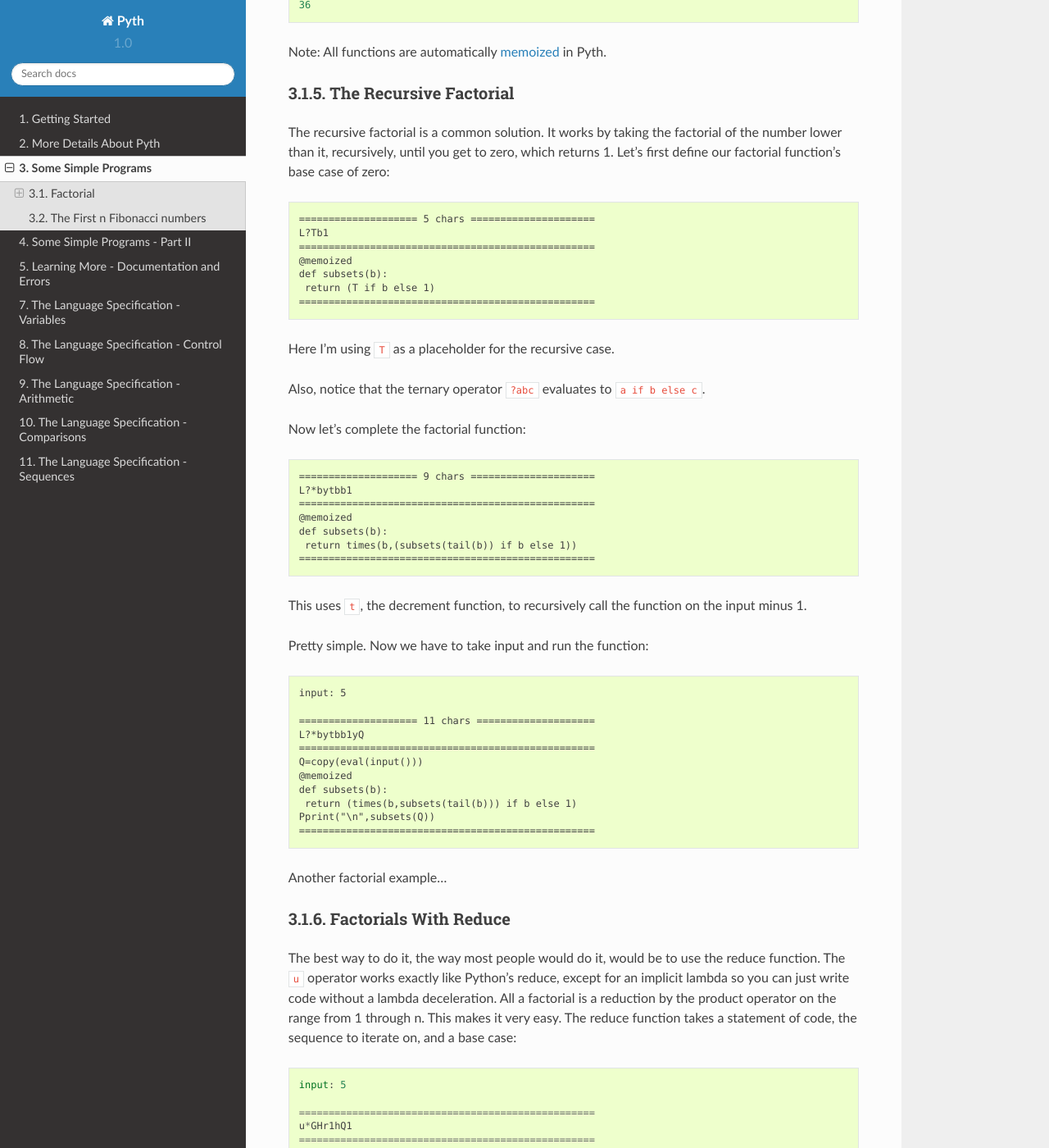
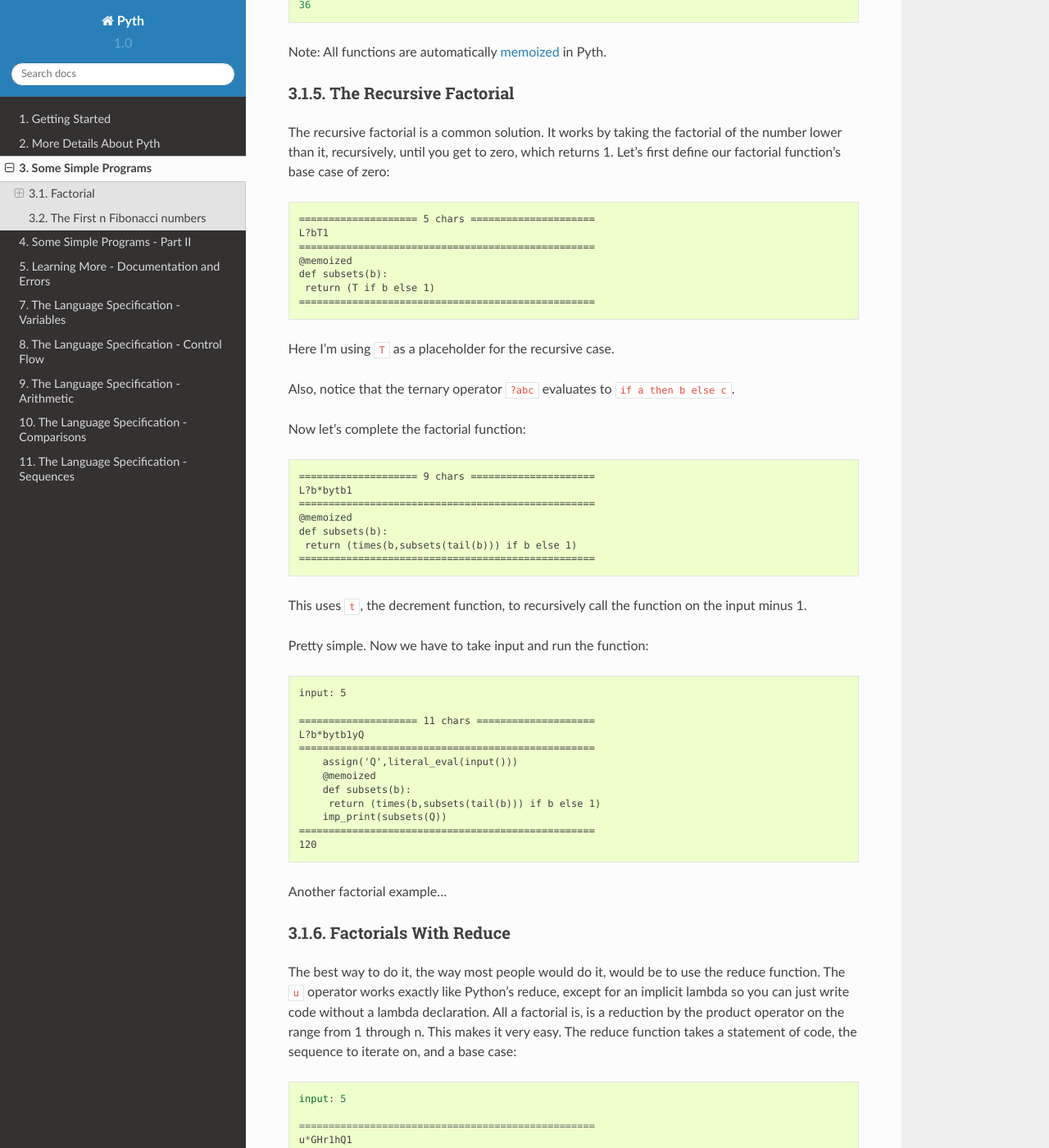
Before and after one commit to isaacg1/pyth, a Sphinx documentation site: the page built from docs/simple-programs.rst, in a window 1280 px wide and 1400 px high, scrolled down 6091 px. Shown: the whole window at 82% size. Built offline with Sphinx 7.4.7 and the Read the Docs theme 2.0.0, drawn with Linux system fonts in a browser that asks for light colours; pages that are not in the unit, such as notebooks, are missing from menus; some of the changed text lies outside the part shown.

Commit message:
Fixed excercises to reflect latest version.
The way `?`, `A` and `.x` has changed and this causes the examples to not function properly. I've corrected them, except the one that uses `.x` because I don't know how.

```diff
--- a/docs/simple-programs.rst
+++ b/docs/simple-programs.rst
@@ -270,7 +270,7 @@
 The recursive factorial is a common solution. It works by taking the factorial of the number lower than it, recursively, until you get to zero, which returns 1. Let's first define our factorial function's base case of zero::
 
     ==================== 5 chars =====================
-    L?Tb1
+    L?bT1
     ==================================================
     @memoized
     def subsets(b):
@@ -279,16 +279,16 @@
 
 Here I'm using ``T`` as a placeholder for the recursive case.
 
-Also, notice that the ternary operator ``?abc`` evaluates to ``a if b else c``.
+Also, notice that the ternary operator ``?abc`` evaluates to ``if a then b else c``.
 
 Now let's complete the factorial function::
 
     ==================== 9 chars =====================
-    L?*bytbb1
+    L?b*bytb1
     ==================================================
     @memoized
     def subsets(b):
-     return times(b,(subsets(tail(b)) if b else 1))
+     return (times(b,subsets(tail(b))) if b else 1)
     ==================================================
 
 This uses ``t``, the decrement function, to recursively call the function on the input minus 1.
@@ -298,21 +298,22 @@
     input: 5
 
     ==================== 11 chars ====================
-    L?*bytbb1yQ
+    L?b*bytb1yQ
     ==================================================
-    Q=copy(eval(input()))
-    @memoized
-    def subsets(b):
-     return (times(b,subsets(tail(b))) if b else 1)
-    Pprint("\n",subsets(Q))
+	assign('Q',literal_eval(input()))
+	@memoized
+	def subsets(b):
+	 return (times(b,subsets(tail(b))) if b else 1)
+	imp_print(subsets(Q))
     ==================================================
+    120
 
 Another factorial example...
 
 3.1.6. Factorials With Reduce
 -----------------------------
 
-The best way to do it, the way most people would do it, would be to use the reduce function. The ``u`` operator works exactly like Python's reduce, except for an implicit lambda so you can just write code without a lambda deceleration. All a factorial is a reduction by the product operator on the range from 1 through n. This makes it very easy. The reduce function takes a statement of code, the sequence to iterate on, and a base case::
+The best way to do it, the way most people would do it, would be to use the reduce function. The ``u`` operator works exactly like Python's reduce, except for an implicit lambda so you can just write code without a lambda declaration. All a factorial is, is a reduction by the product operator on the range from 1 through n. This makes it very easy. The reduce function takes a statement of code, the sequence to iterate on, and a base case::
 
 	input: 5
 
@@ -363,13 +364,13 @@
     ==================== 15 chars ====================
     J1VQJKZ=ZJ=J+ZK
     ==================================================
-    Q=copy(eval(input()))
-    J=copy(1)
-    for N in urange(Q):
-    Pprint("\n",J)
-    K=Z
-    Z=copy(J)
-    J=copy(plus(Z,K))
+	assign('Q',literal_eval(input()))
+	assign("J",1)
+	for N in num_to_range(Q):
+	 imp_print(J)
+	 assign("K",Z)
+	 assign('Z',J)
+	 assign('J',plus(Z,K))
     ==================================================
     1
     1
@@ -384,18 +385,18 @@
 
 Notice that we used ``Z`` as one of the variables. ``Z`` is preinitialized to ``0``, which was appropriate to use here. All of Pyth's variables have some sort of special property.
 
-That was pretty easy, but this can be shortened with the double-assignment operator, ``A``. This has an arity of 3 and takes two variable names, and then a tuple of two values. We use the ``,`` two element tuple creation operator to make the tuple::
+That was pretty easy, but this can be shortened (or should be) with the double-assignment operator, ``A``. This has an arity of 1 and takes a tuple of two values. This shortens the assignment, but in this case we have to re-assign ``H`` and ``G`` since A implicitly uses them and their defaults are ``{}`` and an alphabetical string respectively. We use the ``(`` tuple creation operator to make the tuple::
 
     input: 10
 
-    ==================== 13 chars ====================
-    J1VQJAZJ,J+ZJ
+    ==================== 14 chars ====================
+    A(Z1)VQHA(H+HG
     ==================================================
-    Q=copy(eval(input()))
-    J=copy(1)
-    for N in urange(Q):
-     Pprint("\n",J)
-     (Z,J)=copy((J,plus(Z,J)))
+	assign('Q',literal_eval(input()))
+	assign('[G,H]',Ptuple(Z,1))
+	for N in num_to_range(Q):
+	 imp_print(H)
+	 assign('[G,H]',Ptuple(H,plus(H,G)))
     ==================================================
     1
     1
```
